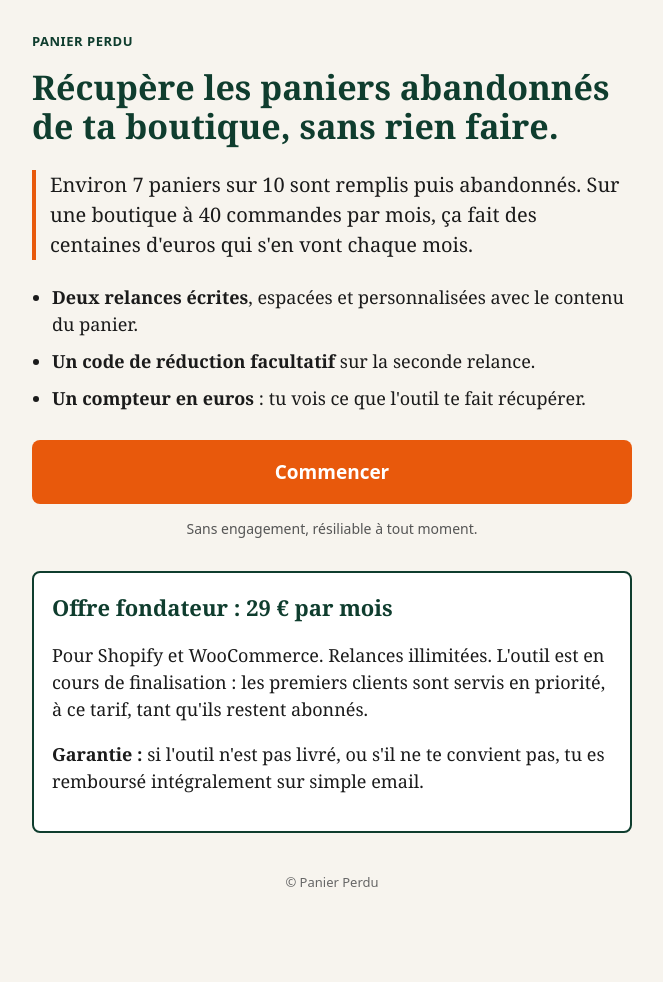
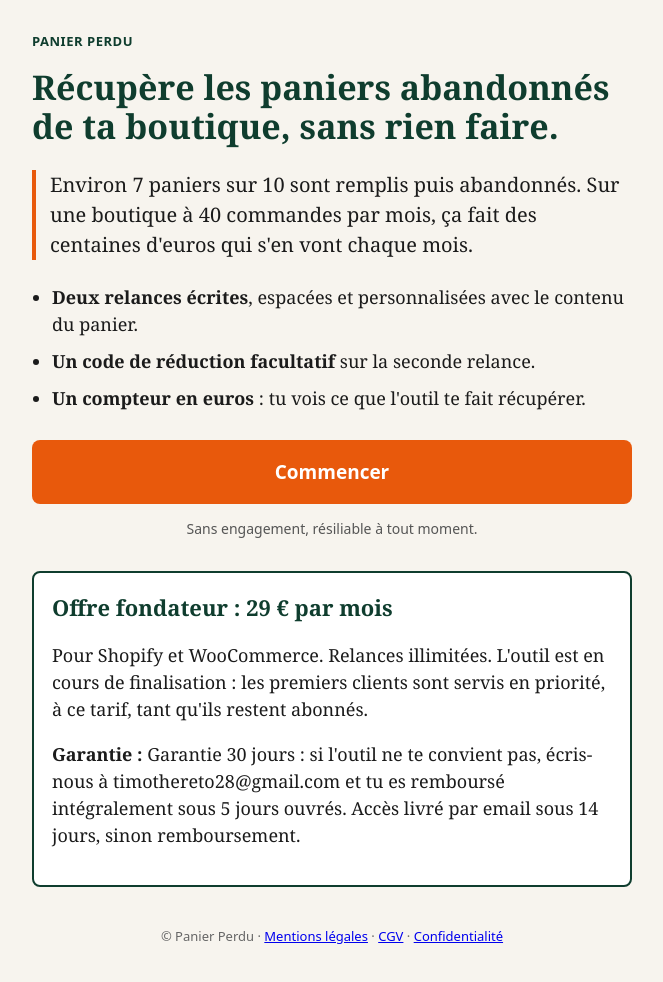
Before and after one commit to timothereto28-wq/panier-perdu, a plain HTML site: page index.html in a window 1280 px wide. Shown: the whole page, without its empty margins (308-971 px from the left). Before the commit the page ends 941 px from the top, so only its background shows below. Drawn offline with Linux system fonts and the light colour scheme.

Commit message:
Update index.html

```diff
--- a/index.html
+++ b/index.html
@@ -44,10 +44,10 @@
   <div class="offre">
     <h2>Offre fondateur : 29 € par mois</h2>
     <p>Pour Shopify et WooCommerce. Relances illimitées. L'outil est en cours de finalisation : les premiers clients sont servis en priorité, à ce tarif, tant qu'ils restent abonnés.</p>
-    <p><strong>Garantie :</strong> si l'outil n'est pas livré, ou s'il ne te convient pas, tu es remboursé intégralement sur simple email.</p>
+    <p><strong>Garantie :</strong> Garantie 30 jours : si l'outil ne te convient pas, écris-nous à timothereto28@gmail.com et tu es remboursé intégralement sous 5 jours ouvrés. Accès livré par email sous 14 jours, sinon remboursement.</p>
   </div>
 
-  <footer>© Panier Perdu</footer>
+  <footer>© Panier Perdu · <a href="/mentions-legales.html">Mentions légales</a> · <a href="/cgv.html">CGV</a> · <a href="/confidentialite.html">Confidentialité</a></footer>
 </main>
 </body>
 </html>
```
